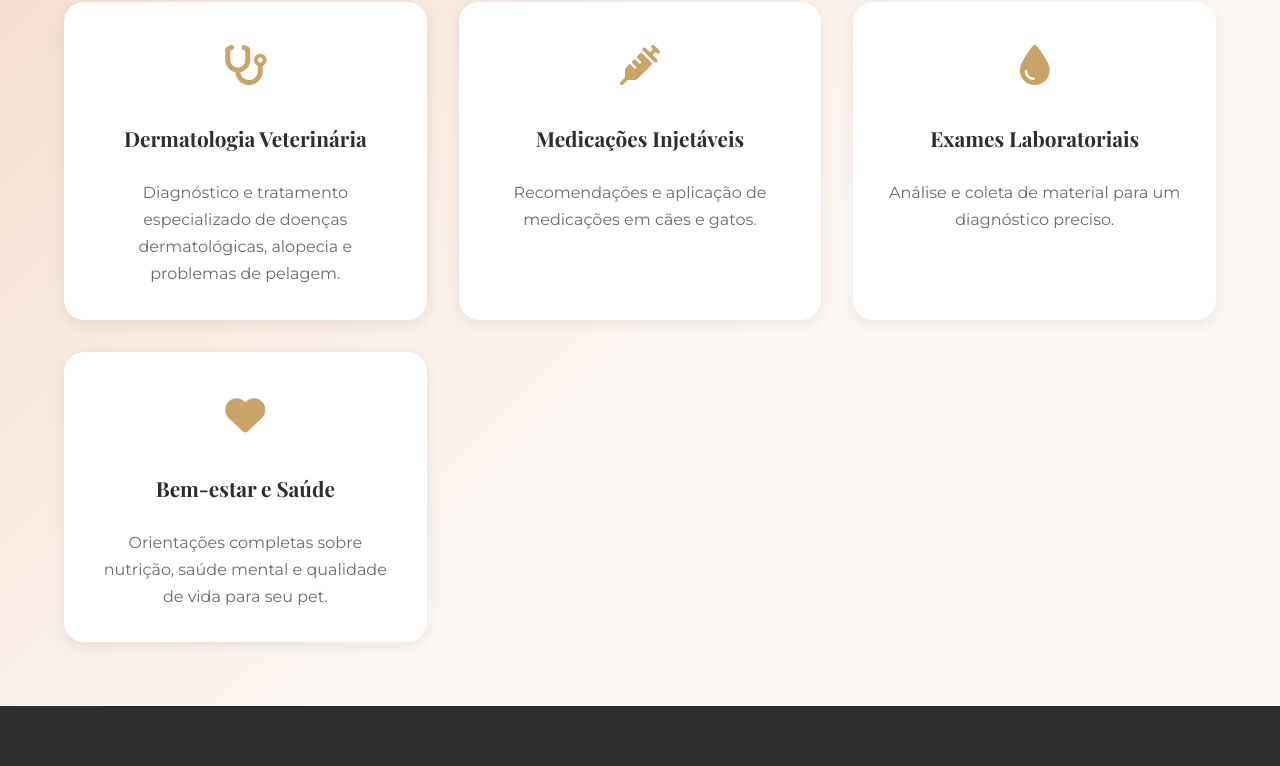
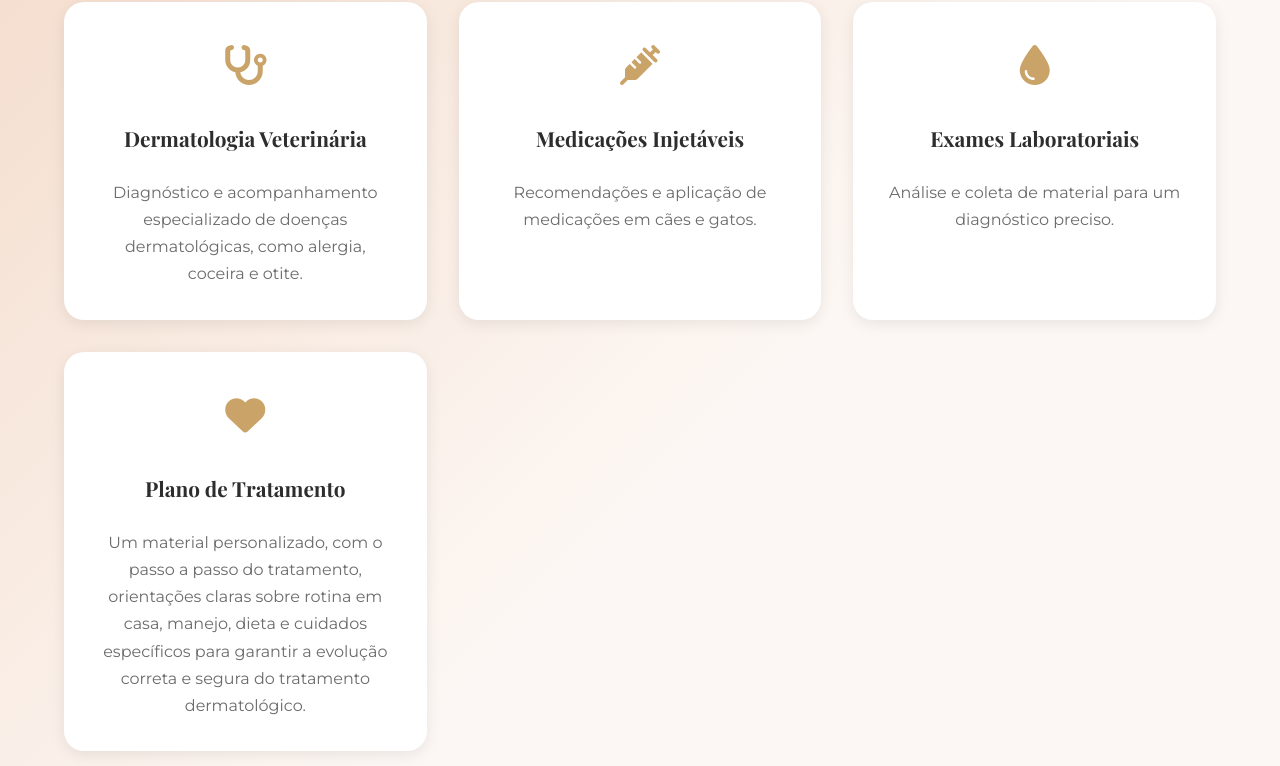
Before and after one commit to williamsrb/suellen-vet, a plain HTML site: page index.html in a window 1280 px wide. Shown: the part 3552-4318 px from the top of the page. Drawn offline with nearby package versions, Linux system fonts and the light colour scheme.

Commit message:
Changing description

```diff
--- a/index.html
+++ b/index.html
@@ -148,7 +148,7 @@
                         <i class="fas fa-stethoscope"></i>
                     </div>
                     <h4>Dermatologia Veterinária</h4>
-                    <p>Diagnóstico e tratamento especializado de doenças dermatológicas, alopecia e problemas de pelagem.</p>
+                    <p>Diagnóstico e acompanhamento especializado de doenças dermatológicas, como alergia, coceira e otite.</p>
                 </div>
 
                 <div class="service-card">
@@ -171,8 +171,8 @@
                     <div class="service-icon">
                         <i class="fas fa-heart"></i>
                     </div>
-                    <h4>Bem-estar e Saúde</h4>
-                    <p>Orientações completas sobre nutrição, saúde mental e qualidade de vida para seu pet.</p>
+                    <h4>Plano de Tratamento</h4>
+                    <p>Um material personalizado, com o passo a passo do tratamento, orientações claras sobre rotina em casa, manejo, dieta e cuidados específicos para garantir a evolução correta e segura do tratamento dermatológico.</p>
                 </div>
             </div>
         </div>
```
